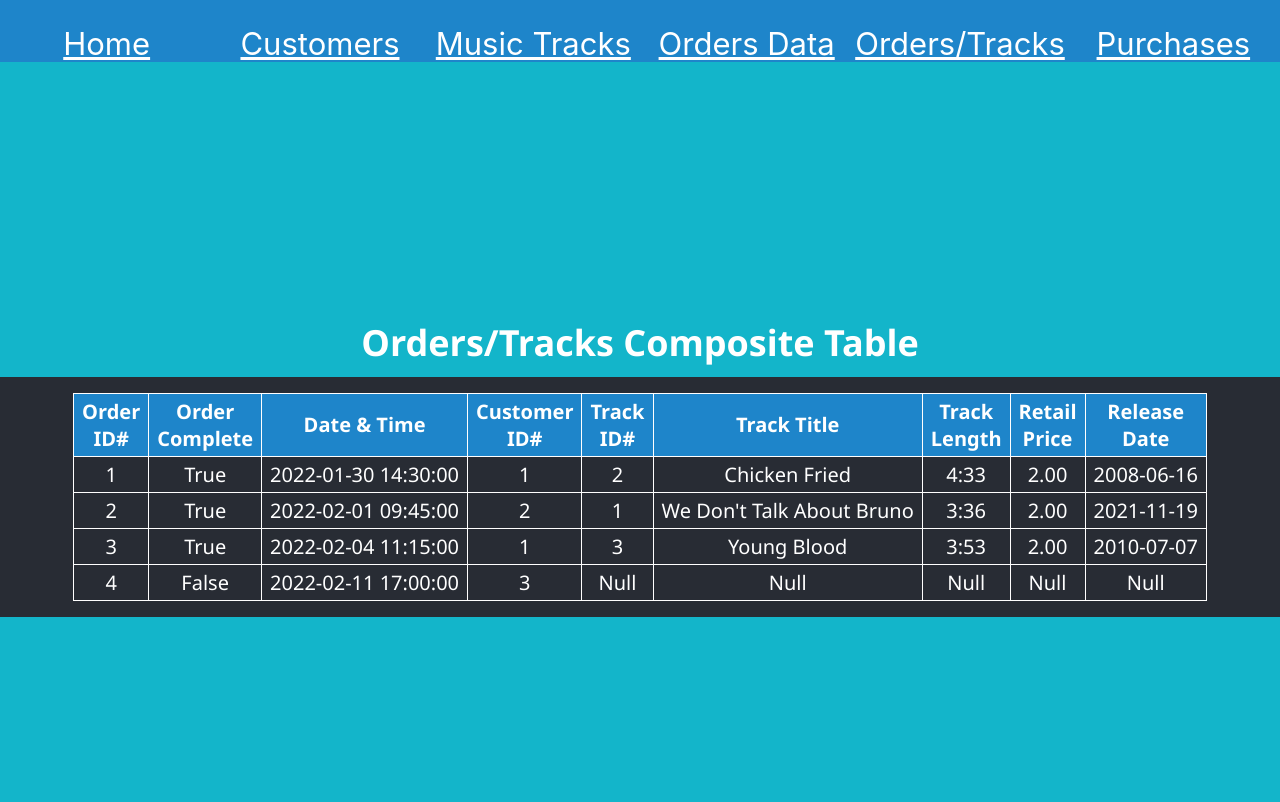
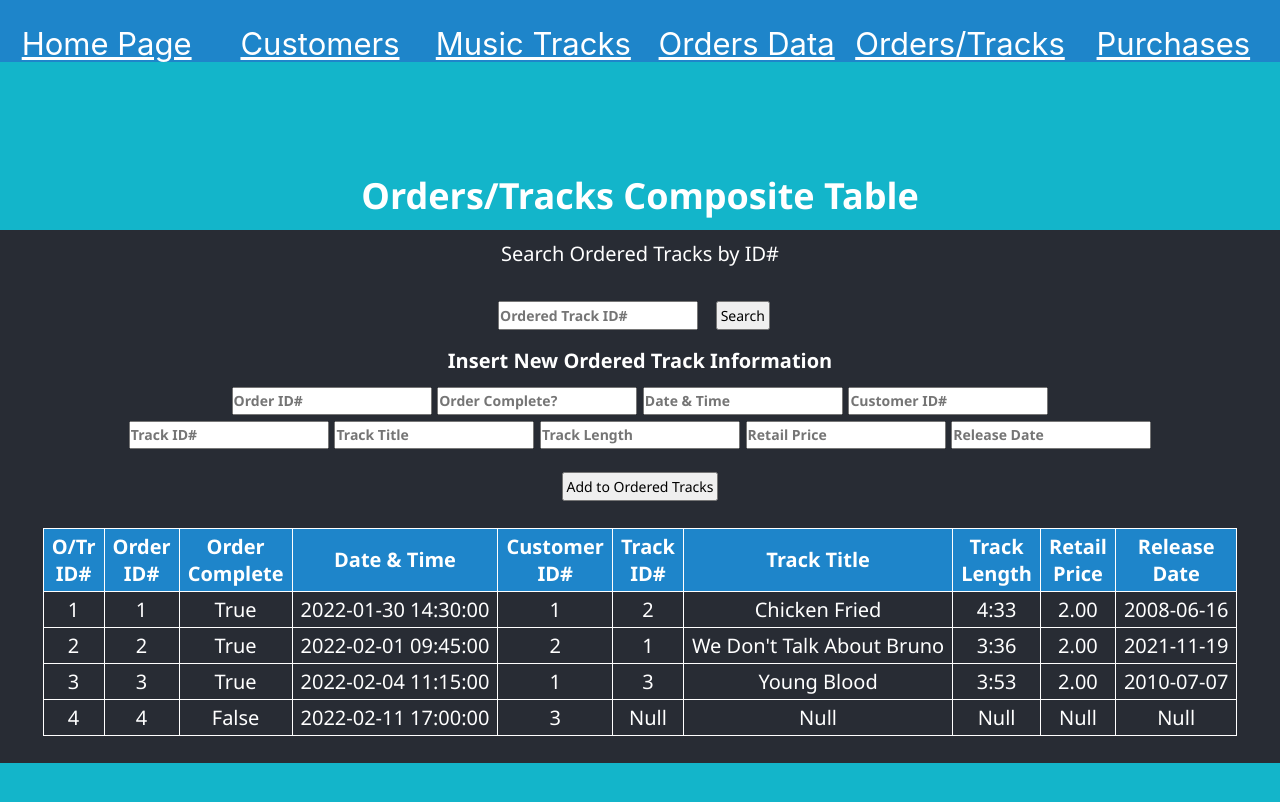
Before and after one commit to djoeyg/Music-Store-Database-App, a React (Create React App) app: page /orders-composite-table in a window 1280 px wide. Shown: the top 802 px of the page. Built offline with nearby package versions, Linux system fonts and the light colour scheme.

Commit message:
Added Insert UI for Orders/Tracks

```diff
--- /dev/null
+++ b/src/components/addOrderedTrack.js
@@ -0,0 +1,100 @@
+import React, { useState } from 'react';
+
+function AddNewOrderedTrack() {
+
+    const [orderID, setOrderID] = useState('');
+    const [orderComplete, setOrderComplete] = useState('')
+    const [dateTime, setDateTime] = useState('');
+    const [customerID, setCustomerID] = useState('');
+    const [trackID, setTrackID] = useState('');
+    const [trackTitle, setTrackTitle] = useState('');
+    const [trackLength, setTrackLength] = useState('');
+    const [retailPrice, setRetailPrice] = useState('');
+    const [releaseDate, setReleaseDate] = useState('');
+
+    const AddOrderedTrack = async () => {
+        /*const newRecipe = { _id, title, imgUrl, directions, description, rating, notes, ideas, ingredients, prepTime, cookTime, totalTime };
+        const response = await fetch('/recipes', {
+            method: 'POST',
+            body: JSON.stringify(newRecipe),
+            headers: {
+                'Content-Type': 'application/json',
+            },
+        });
+        if (response.status === 201) {
+            alert("Successfully added the new recipe");
+        } else {
+            alert(`Failed to add recipe, status code = ${response.status}`);
+        }*/
+    };
+
+    return (
+        <div>
+            <h4>Insert New Ordered Track Information</h4>
+            <input
+                type="text"
+                value={orderID}
+                placeholder="Order ID#"
+                onChange={e => setOrderID(e.target.value)} />
+
+            <input
+                type="text"
+                value={orderComplete}
+                placeholder="Order Complete?"
+                onChange={e => setOrderComplete(e.target.value)} />
+
+            <input
+                type="text"
+                value={dateTime}
+                placeholder="Date &amp; Time"
+                onChange={e => setDateTime(e.target.value)} />
+
+            <input
+                type="text"
+                value={customerID}
+                placeholder="Customer ID#"
+                onChange={e => setCustomerID(e.target.value)} />
+
+            <br></br>
+
+            <input
+                type="text"
+                value={trackID}
+                placeholder="Track ID#"
+                onChange={e => setTrackID(e.target.value)} />
+
+            <input
+                type="text"
+                value={trackTitle}
+                placeholder="Track Title"
+                onChange={e => setTrackTitle(e.target.value)} />
+
+            <input
+                type="text"
+                value={trackLength}
+                placeholder="Track Length"
+                onChange={e => setTrackLength(e.target.value)} />
+
+            <input
+                type="text"
+                value={retailPrice}
+                placeholder="Retail Price"
+                onChange={e => setRetailPrice(e.target.value)} />
+
+            <input
+                type="text"
+                value={releaseDate}
+                placeholder="Release Date"
+                onChange={e => setReleaseDate(e.target.value)} />
+
+            <br></br>
+
+            <button
+                onClick={AddOrderedTrack}
+            >Add to Ordered Tracks</button>
+            <br></br><br></br>
+        </div>
+    );
+}
+
+export default AddNewOrderedTrack;
--- a/src/components/navBarLinks.js
+++ b/src/components/navBarLinks.js
@@ -10,7 +10,7 @@ function NavBar() {
 
           </div>
           <div className="box box2">
-            <Link className="App-link" to="/">Home</Link>
+            <Link className="App-link" to="/">Home Page</Link>
           </div>
           <div className="box box3">
             <Link className="App-link" to="/all-customers">Customers</Link>
--- a/src/data/allCustomersData.js
+++ b/src/data/allCustomersData.js
@@ -16,7 +16,7 @@ const allCustomers = [
       email: 'hutchima@oregonstate.edu',
       street: '1234 Some Rd.',
       city: 'Someplace',
-      state: 'NULL',
+      state: 'NA',
       zipCode: '12345',
       phone: '555-123-4567',
       ipAddress: '192.168.1.8'},
--- a/src/data/customerTracksData.js
+++ b/src/data/customerTracksData.js
@@ -17,7 +17,7 @@ const userTracks = [
     { trackID: '1',
       trackTitle: "We Don't Talk About Bruno",
       trackLength: '3:36',
-      retailPrice: '1.99',
+      retailPrice: '2.00',
       releaseDate: '2021-11-19' },
     ],
 
--- a/src/pages/AllCustomers.js
+++ b/src/pages/AllCustomers.js
@@ -26,9 +26,14 @@ function AllCustomers({ setCustomerToEdit, setCustomerToView }) {
     <div className="body">
         <h2>All Registered Customers</h2>
         <div className="App-header">
-            <AddNewCustomer></AddNewCustomer>
-            <AllCustomersList customersInfo={allCustomers} onUpdate={onUpdate} onView={onView}></AllCustomersList>
-            <br></br>
+          <p>Search Customer by ID#</p>
+          <span>
+            <input type="text" placeholder="Customer ID#" />
+            <button onClick={e => e.preventDefault()}>Search</button>
+          </span>
+              <AddNewCustomer></AddNewCustomer>
+              <AllCustomersList customersInfo={allCustomers} onUpdate={onUpdate} onView={onView}></AllCustomersList>
+          <br></br>
         </div>
     </div>
     </>
--- a/src/pages/AllTracks.js
+++ b/src/pages/AllTracks.js
@@ -21,6 +21,11 @@ function AllTracks({ setTrackToEdit}) {
     <div className="body">
       <h2>All Available Music Tracks</h2>
         <div className="App-header">
+          <p>Search Track by ID#</p>
+            <span>
+              <input type="text" placeholder="Track ID#" />
+              <button onClick={e => e.preventDefault()}>Search</button>
+            </span>
             <AddNewTrack></AddNewTrack>
             <AllTracksList availableTracks={allTracks} onEdit={onEdit} ></AllTracksList>
             <br></br>
--- a/src/pages/HomePage.js
+++ b/src/pages/HomePage.js
@@ -9,7 +9,9 @@ function HomePage() {
         <NavBar></NavBar>
         <div className="body">
 
-          <h2>Dave &amp; Margaux's Online Music Tracks Store<br></br>Database Administrator's App</h2>
+          <h2>
+            Dave &amp; Margaux's Online Music Tracks Store
+            <br></br><br></br>Database Administrator's App</h2>
           <br></br><br></br>
           <img src={logo} className="App-logo" alt="logo" />
           <br></br><br></br>
--- a/src/pages/Orders.js
+++ b/src/pages/Orders.js
@@ -20,7 +20,7 @@ function Orders({ setOrderToEdit }) {
     <div className="body">
         <h2>Manage Orders Data</h2>
         <div className="App-header">
-        <Link className="App-link" to="/order-tracks">Add new Order</Link>
+        <Link className="App-link" to="/order-tracks">Add/Insert a new Order</Link>
         <p>Filter Orders by Customer ID#</p>
         <span>
           <input type="text" placeholder="Customer ID#" />
--- a/src/pages/OrdersTracks.js
+++ b/src/pages/OrdersTracks.js
@@ -1,6 +1,7 @@
 import '../App.css';
 import '../layout.css'
 import NavBar from '../components/navBarLinks';
+import AddNewOrderedTrack from '../components/addOrderedTrack';
 import React from 'react';
 
 function OrdersTracks() {
@@ -10,9 +11,16 @@ function OrdersTracks() {
           <div className="body">
             <h2>Orders/Tracks Composite Table</h2>
               <div className="App-header">
+              <p>Search Ordered Tracks by ID#</p>
+                <span>
+                  <input type="text" placeholder="Ordered Track ID#" />
+                  <button onClick={e => e.preventDefault()}>Search</button>
+                </span>
+                  <AddNewOrderedTrack></AddNewOrderedTrack>
                 <table className="table">
                   <thead>
                     <tr>
+                      <th>O/Tr ID#</th>
                       <th>Order ID#</th>
                       <th>Order Complete</th>
                       <th>Date &amp; Time</th>
@@ -27,6 +35,7 @@ function OrdersTracks() {
                 <tbody>
                     <tr>
                       <td>1</td>
+                      <td>1</td>
                       <td>True</td>
                       <td>2022-01-30 14:30:00</td>
                       <td>1</td>
@@ -37,6 +46,7 @@ function OrdersTracks() {
                       <td>2008-06-16</td>
                     </tr>
                     <tr>
+                      <td>2</td>
                       <td>2</td>
                       <td>True</td>
                       <td>2022-02-01 09:45:00</td>
@@ -49,6 +59,7 @@ function OrdersTracks() {
                     </tr>
                     <tr>
                       <td>3</td>
+                      <td>3</td>
                       <td>True</td>
                       <td>2022-02-04 11:15:00</td>
                       <td>1</td>
@@ -59,6 +70,7 @@ function OrdersTracks() {
                       <td>2010-07-07</td>
                     </tr>
                     <tr>
+                      <td>4</td>
                       <td>4</td>
                       <td>False</td>
                       <td>2022-02-11 17:00:00</td>
@@ -71,6 +83,7 @@ function OrdersTracks() {
                     </tr>
                   </tbody>
                 </table>
+                <br></br>
               </div>
             </div>
       </>
--- a/src/pages/Purchases.js
+++ b/src/pages/Purchases.js
@@ -1,5 +1,5 @@
 import '../App.css';
-import { useHistory } from 'react-router-dom';
+import { Link, useHistory } from 'react-router-dom';
 import allPurchases from '../data/allPurchasesData.js';
 import AllPurchasesList from '../components/allPurchasesList';
 import NavBar from '../components/navBarLinks';
@@ -20,7 +20,7 @@ function Purchases({ setPurchaseToEdit }) {
     <div className="body">
       <h2>Manage Purchases Data</h2>
         <div className="App-header">
-        <br></br>
+        <Link className="App-link" to="/order-tracks">Add/Insert a new Purchase</Link>
         <p>Filter Purchases by Customer ID#</p>
         <span>
           <input type="text" placeholder="Customer ID#" />
--- a/src/pages/UserLibrary.js
+++ b/src/pages/UserLibrary.js
@@ -1,7 +1,7 @@
 import '../App.css';
-import { Link } from 'react-router-dom';
 import customerTracks from '../data/customerTracksData.js';
 import CustomerPlayList from '../components/customerPlayList';
+import NavBar from '../components/navBarLinks';
 import React from 'react';
 
 function UserLibrary({ customerToView }) {
@@ -12,13 +12,12 @@ function UserLibrary({ customerToView }) {
 
   return (
     <>
+    <NavBar></NavBar>
     <div className="body">
         <h2>{fName} {lName}'s Music Tracks Library</h2>
         <div className="App-header">
             <CustomerPlayList playListTracks={customerTracks[idNum]}></CustomerPlayList>
         </div>
-        <Link className="App-link" to="/all-customers">Return to Customers List</Link>
-        <Link className="App-link" to="/">Return to Home Page</Link>
     </div>
     </>
   );
```
Also changed, not shown: src/pages/OrderForm.js (+4 -6 lines).
